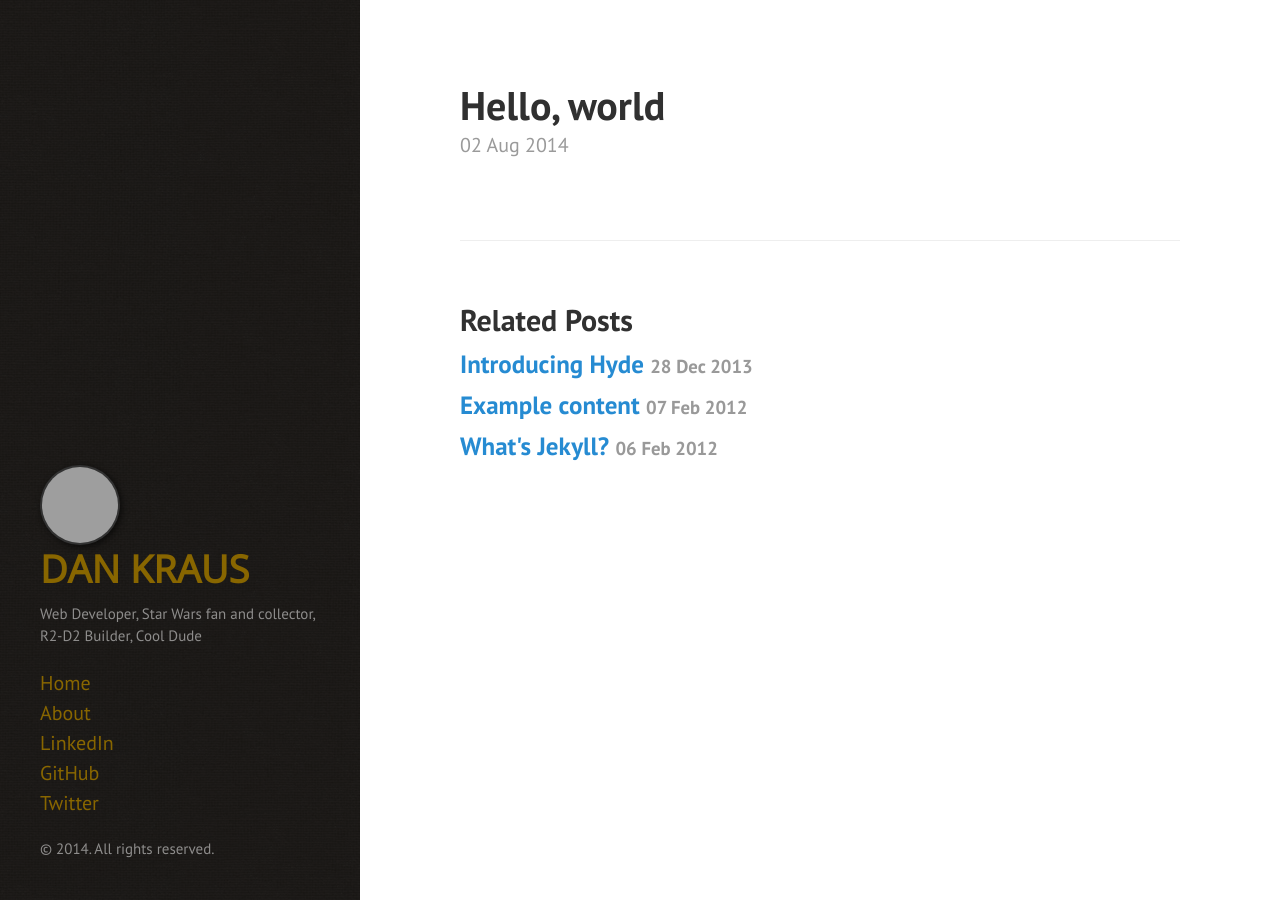
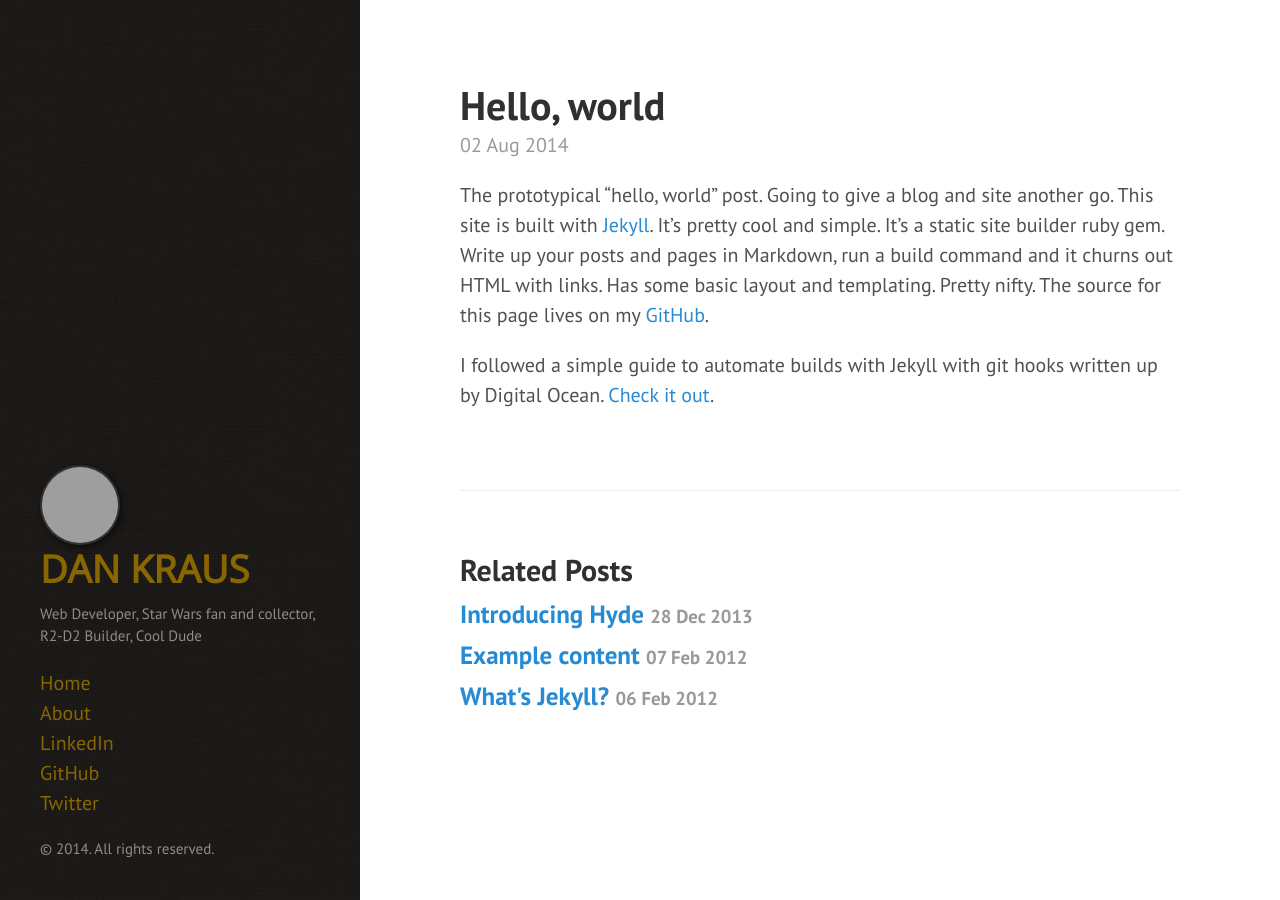
Before and after one commit to dankraus/dskrauscom, a Jekyll site: the page built from _posts/2014-08-02-hellow-world.md, in a window 1280 px wide. Built offline with Jekyll 4.4.1, drawn with Linux system fonts in a browser that asks for light colours; Markdown is read by kramdown in place of the engine named in the settings; grey boxes are pictures that could not be loaded.

Commit message:
Finish hello world post

```diff
--- a/_posts/2014-08-02-hellow-world.md
+++ b/_posts/2014-08-02-hellow-world.md
@@ -2,3 +2,7 @@
 layout: post
 title: Hello, world
 ---
+
+The prototypical "hello, world" post. Going to give a blog and site another go. This site is built with [Jekyll](http://jekyllrb.com/). It's pretty cool and simple. It's a static site builder ruby gem. Write up your posts and pages in Markdown, run a build command and it churns out HTML with links. Has some basic layout and templating. Pretty nifty. The source for this page lives on my [GitHub](https://github.com/dankraus/dskrauscom).
+
+I followed a simple guide to automate builds with Jekyll with git hooks written up by Digital Ocean. [Check it out](https://www.digitalocean.com/community/tutorials/how-to-get-started-with-jekyll-on-an-ubuntu-vps).
```
